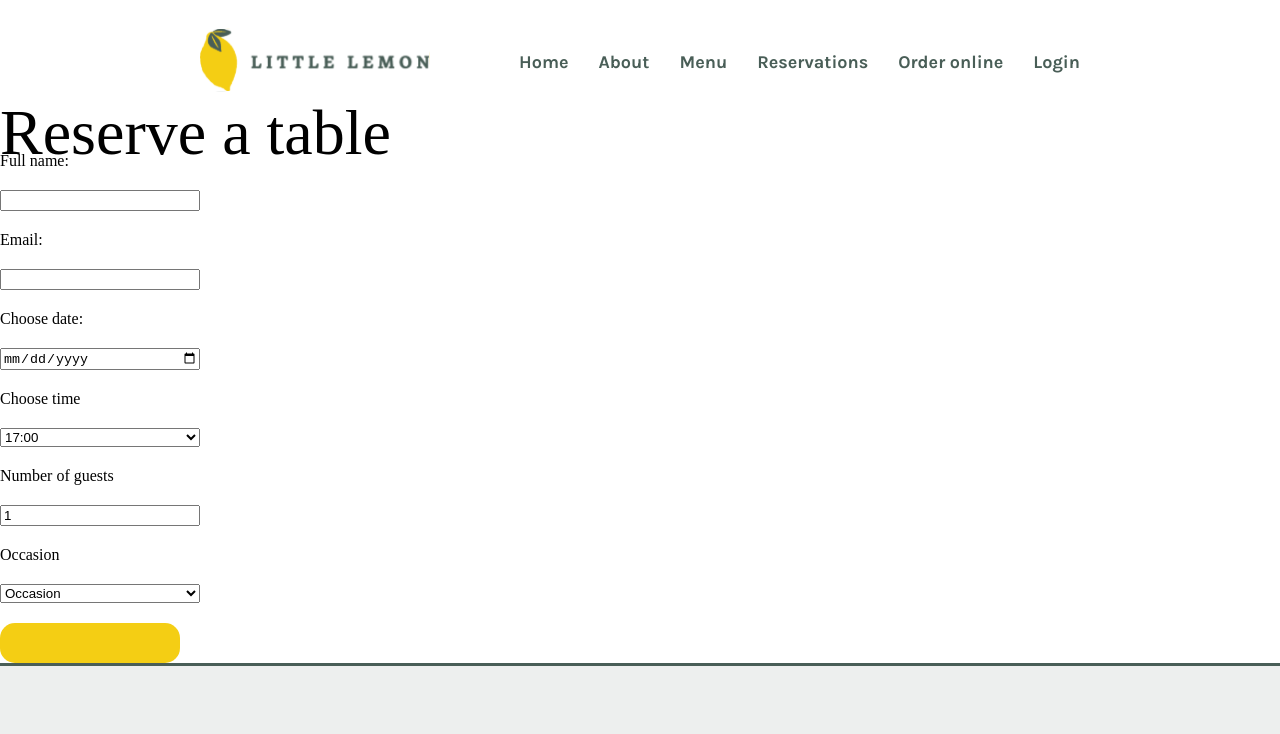
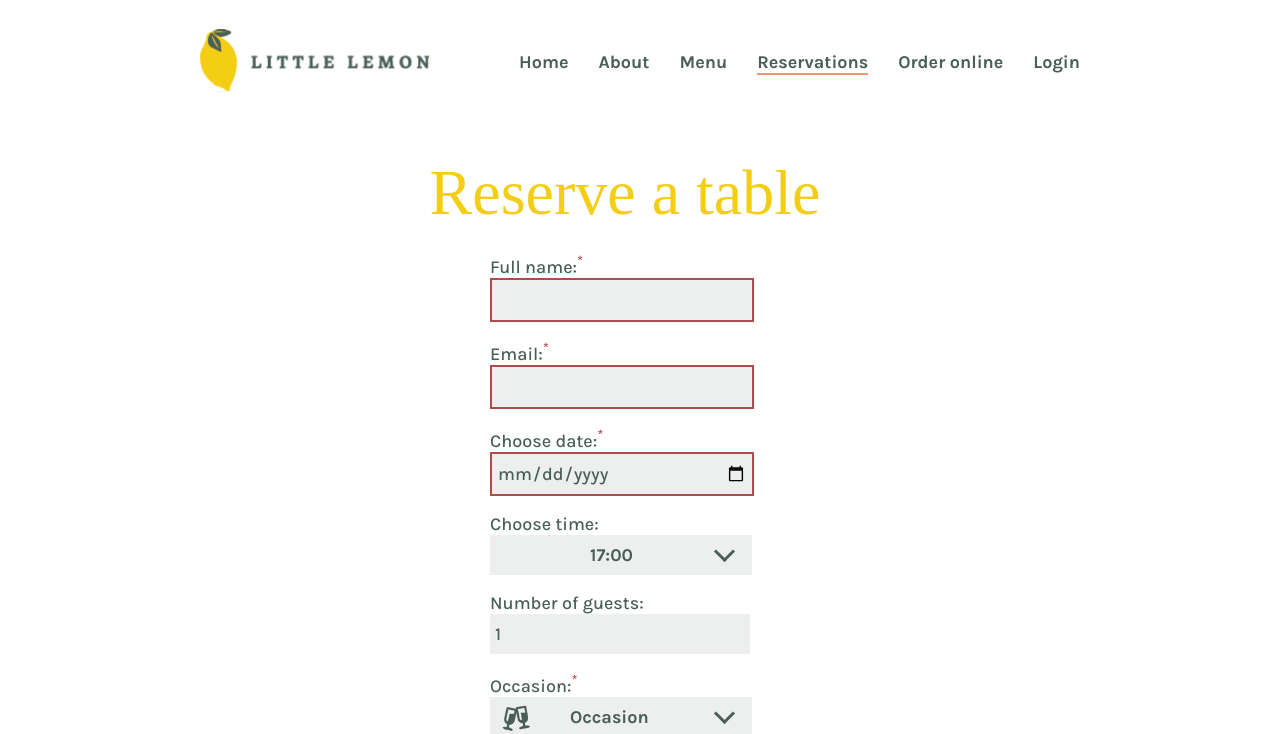
Before and after one commit to Agata10/Restaurant-app, a React (Create React App) app: page /reservations in a window 1280 px wide. Shown: the top 734 px of the page. Built offline with nearby package versions, Linux system fonts and the light colour scheme; a web font is replaced by a local one.

Commit message:
Add style for form element and navigation links

```diff
--- a/src/components/BookingForm.js
+++ b/src/components/BookingForm.js
@@ -2,6 +2,7 @@ import React from 'react';
 import { useState } from 'react';
 import { useFormik } from 'formik';
 import * as Yup from 'yup';
+import icon from '../images/Champagne.png';
 
 export const BookingForm = (props) => {
   const [name, setName] = useState('');
@@ -70,18 +71,17 @@ export const BookingForm = (props) => {
 
   return (
     <>
-      <h1>Reserve a table</h1>
-      <form
-        style={{ display: 'grid', maxWidth: '200px', gap: '20px' }}
-        onSubmit={formik.handleSubmit}
-      >
-        <label htmlFor="name">Full name: </label>
+      <h1 className="reserve-table-heading">Reserve a table</h1>
+      <form onSubmit={formik.handleSubmit}>
+        <label htmlFor="name">
+          Full name:<sup className="star">*</sup>
           <input
             type="string"
             id="name"
             name="name"
             data-testid="name"
             autoComplete="on"
+            required
             onBlur={formik.handleBlur}
             value={name}
             onChange={(e) => {
@@ -89,15 +89,18 @@ export const BookingForm = (props) => {
               formik.handleChange(e);
             }}
           />
+        </label>
         {formik.touched.name && formik.errors.name ? (
-          <div>{formik.errors.name}</div>
+          <div className="error">{formik.errors.name}</div>
         ) : null}
-        <label htmlFor="email">Email: </label>
+        <label htmlFor="email">
+          Email:<sup className="star">*</sup>
           <input
             type="email"
             id="email"
             name="email"
             data-testid="email"
+            required
             autoComplete="on"
             value={email}
             onChange={(e) => {
@@ -106,15 +109,18 @@ export const BookingForm = (props) => {
             }}
             onBlur={formik.handleBlur}
           />
+        </label>
         {formik.touched.email && formik.errors.email ? (
-          <div>{formik.errors.email}</div>
+          <div className="error">{formik.errors.email}</div>
         ) : null}
-        <label htmlFor="date">Choose date:</label>
+        <label htmlFor="date">
+          Choose date:<sup className="star">*</sup>
           <input
             type="date"
             id="date"
             name="date"
             data-testid="date"
+            required
             value={date}
             onChange={(e) => {
               handleDateChange(e.target.value);
@@ -122,10 +128,13 @@ export const BookingForm = (props) => {
             }}
             onBlur={formik.handleBlur}
           />
+        </label>
         {formik.touched.date && formik.errors.date ? (
-          <div>{formik.errors.date}</div>
+          <div className="error">{formik.errors.date}</div>
         ) : null}
-        <label htmlFor="time">Choose time</label>
+        <label htmlFor="time">
+          Choose time:
+          <div className="select-time">
             <select
               id="time"
               name="time"
@@ -141,10 +150,14 @@ export const BookingForm = (props) => {
                 <option key={avTime}>{avTime}</option>
               ))}
             </select>
+            <div className="arrow-time"></div>
+          </div>
+        </label>
         {formik.touched.time && formik.errors.time ? (
-          <div>{formik.errors.time}</div>
+          <div className="error">{formik.errors.time}</div>
         ) : null}
-        <label htmlFor="guests">Number of guests</label>
+        <label htmlFor="guests">
+          Number of guests:
           <input
             type="number"
             placeholder="1"
@@ -160,22 +173,39 @@ export const BookingForm = (props) => {
             }}
             onBlur={formik.handleBlur}
           />
+        </label>
         {formik.touched.guests && formik.errors.guests ? (
-          <div>{formik.errors.guests}</div>
+          <div className="error">{formik.errors.guests}</div>
         ) : null}
-        <label htmlFor="occasion">Occasion</label>
+        <label htmlFor="occasion">
+          Occasion:<sup className="star">*</sup>
+          <div className="select">
+            <img className="icon-occasion" src={icon} alt="icon" />
             <select
               id="occasion"
               name="occasion"
               data-testid="occasion"
               value={occasion}
+              required
               onChange={(e) => {
                 setOccasion(e.target.value);
                 formik.handleChange(e);
+
+                if (e.target.value === 'Occasion') {
+                  e.target.classList.remove('active');
+                  document
+                    .querySelector('.arrow-select')
+                    .classList.remove('active');
+                } else {
+                  e.target.classList.add('active');
+                  document
+                    .querySelector('.arrow-select')
+                    .classList.add('active');
+                }
               }}
               onBlur={formik.handleBlur}
             >
-          <option defaultValue="">Occasion</option>
+              <option value="">Occasion</option>
               <option value="birthday">Birthday</option>
               <option value="engagement">Engagement</option>
               <option value="anniversary">Anniversary</option>
@@ -183,15 +213,21 @@ export const BookingForm = (props) => {
               <option value="gender reveal">Gender Reveal</option>
               <option value="gradiuation">Gradiuation</option>
             </select>
+            <div className="arrow-select"></div>
+          </div>
+        </label>
         {formik.touched.occasion && formik.errors.occasion ? (
-          <div>{formik.errors.occasion}</div>
+          <div className="error">{formik.errors.occasion}</div>
         ) : null}
         <button
+          aria-label="On Click"
           id="submit"
           type="submit"
-          value="Make Your reservation"
+          value="Make your reservation"
           disabled={!formik.isValid || !formik.dirty}
-        />
+        >
+          Make your reservation
+        </button>
       </form>
     </>
   );
--- a/src/components/BookingPage.js
+++ b/src/components/BookingPage.js
@@ -1,9 +1,10 @@
 import React from 'react';
 import { BookingForm } from './BookingForm';
+import '../styles/BookingForm.css';
 
 export const BookingPage = (props) => {
   return (
-    <div>
+    <div className="booking-form">
       <BookingForm
         avaiableTimes={props.avaiableTimes}
         dispatch={props.dispatch}
--- a/src/components/Button.js
+++ b/src/components/Button.js
@@ -8,7 +8,7 @@ const linkStyle = {
 };
 export const Button = (props) => {
   return (
-    <button className="btn" type="button">
+    <button className="btn" type="button" aria-label="On Click">
       <Link to={props.link} style={linkStyle}>
         {' '}
         {props.title}{' '}
--- a/src/components/Main.js
+++ b/src/components/Main.js
@@ -1,8 +1,8 @@
 import { Homepage } from './Homepage';
 import { BookingPage } from './BookingPage';
 import { ConfirmedBooking } from './ConfirmedBooking';
-import { Route, Routes, useNavigate } from 'react-router-dom';
-import { useReducer } from 'react';
+import { Route, Routes, json, useNavigate } from 'react-router-dom';
+import { useReducer, useEffect, useState } from 'react';
 import { fetchData, submitAPI } from '../API';
 
 const initializeTimes = { avaiableTimes: fetchData(new Date()) };
--- a/src/components/Nav.js
+++ b/src/components/Nav.js
@@ -1,6 +1,6 @@
 import { useState } from 'react';
 import '../styles/Nav.css';
-import { Link } from 'react-router-dom';
+import { Link, NavLink } from 'react-router-dom';
 import { HashLink } from 'react-router-hash-link';
 import Hamburger from '../images/hamburger.svg';
 
@@ -17,9 +17,14 @@ function Nav() {
       </div>
       <ul className={`nav-elements  ${showNav && 'active'}`}>
         <li>
-          <Link className="nav-item" to="/">
+          <NavLink
+            className={(navData) =>
+              navData.isActive ? ' nav-item underline' : 'nav-item'
+            }
+            to="/"
+          >
             Home
-          </Link>
+          </NavLink>
         </li>
         <li>
           <HashLink className="nav-item" to="/#about">
@@ -27,24 +32,45 @@ function Nav() {
           </HashLink>
         </li>
         <li>
-          <Link className="nav-item" to="/menu">
+          <NavLink
+            className={(navData) =>
+              navData.isActive ? ' nav-item underline' : 'nav-item'
+            }
+            to="/menu"
+          >
             Menu
-          </Link>
+          </NavLink>
         </li>
         <li>
-          <Link className="nav-item" to="/reservations">
+          <NavLink
+            className={(navData) =>
+              navData.isActive ? ' nav-item underline' : 'nav-item'
+            }
+            to="/reservations"
+          >
             Reservations
-          </Link>
+          </NavLink>
         </li>
         <li>
-          <Link className="nav-item" to="/order-online">
+          <NavLink
+            target="_blank"
+            className={(navData) =>
+              navData.isActive ? ' nav-item underline' : 'nav-item'
+            }
+            to="https://www.ubereats.com/"
+          >
             Order online
-          </Link>
+          </NavLink>
         </li>
         <li>
-          <Link className="nav-item" to="/login">
+          <NavLink
+            className={(navData) =>
+              navData.isActive ? ' nav-item underline' : 'nav-item'
+            }
+            to="/login"
+          >
             Login
-          </Link>
+          </NavLink>
         </li>
       </ul>
     </nav>
--- a/src/index.css
+++ b/src/index.css
@@ -58,6 +58,14 @@ a:visited {
   color: var(--primary-yellow);
 }
 
+li:hover {
+  transform: scale(1.2);
+}
+
+.underline {
+  border-bottom: 2px solid var(--secondary-koral);
+}
+
 p {
   font-weight: 700;
   font-family: var(--secondary-font);
@@ -80,7 +88,9 @@ button {
   cursor: pointer;
 }
 
-
+button:hover {
+  background-color: var(--secondary-koral);
+}
 
 .contact-info {
   display: flex;
--- /dev/null
+++ b/src/styles/BookingForm.css
@@ -0,0 +1,155 @@
+.booking-form {
+    display: grid;
+    gap: 0px;
+    justify-content: center;
+    justify-items: center;
+    padding-top: 60px;
+}
+
+.reserve-table-heading {
+    text-align: center;
+    color: var(--primary-yellow);
+    padding-right: 30px;
+}
+
+form {
+    display: grid;
+    gap: 12px;
+    justify-content: center;
+    width: 300px;
+    padding: 40px 0px 80px 0px;
+}
+
+input,
+select {
+    width: 250px;
+    height: 30px;
+    font-family: var(--secondary-font-fam);
+    font-size: 18px;
+    font-weight: 500;
+    color: var(--primary-green);
+    padding: 5px;
+}
+
+input {
+    border: 0px;
+    background-color: #EDEFEE;
+}
+
+input:invalid {
+    outline: none;
+    border: 2px solid rgb(176, 75, 75);
+}
+
+sup {
+    color: rgb(176, 75, 75);
+    font-family: var(--secondary-font-fam);
+}
+
+input:focus {
+    outline: none;
+    border: 1px solid var(--primary-green);
+}
+
+label {
+    font-family: var(--secondary-font-fam);
+    font-size: 18px;
+    font-weight: 500;
+    color: var(--primary-green);
+    padding-bottom: 5px;
+}
+
+.select,
+.select-time {
+    position: relative;
+    display: inline-block;
+    width: 262px;
+}
+
+.select select::-ms-expand {
+    display: none;
+}
+
+select {
+    appearance: none;
+    display: inline-block;
+    cursor: pointer;
+    outline: 0;
+    height: 40px;
+    border: 0px;
+    border-radius: 0px;
+    background: #EDEFEE;
+    color: var(--primary-green);
+    padding-left: 80px;
+    appearance: none;
+    font-family: var(--secondary-font-fam);
+    font-size: 18px;
+    font-weight: 700;
+    width: 262px;
+}
+
+.select-time select {
+    padding-left: 100px;
+}
+
+.select select.active {
+    color: white;
+    background-color: var(--primary-green);
+}
+
+.arrow-select.active {
+    border: solid white;
+    top: 16px;
+    right: 15px;
+    border-width: 0 3px 3px 0;
+    transform: rotate(225deg);
+    -webkit-transform: rotate(225deg);
+}
+
+.arrow-select,
+.arrow-time {
+    position: absolute;
+    top: 9px;
+    right: 20px;
+    width: 6px;
+    height: 6px;
+    border: solid var(--primary-green);
+    border-width: 0 3px 3px 0;
+    display: inline-block;
+    padding: 3px;
+    transform: rotate(45deg);
+    -webkit-transform: rotate(45deg);
+}
+
+.icon-occasion {
+    top: 5px;
+    left: 10px;
+    width: 32px;
+    height: 32px;
+    position: absolute;
+}
+
+.error {
+    font-family: var(--secondary-font-fam);
+    font-size: 12px;
+    font-weight: 400;
+    color: rgb(176, 75, 75);
+    position: relative;
+    top: -16px;
+    left: 3px;
+    padding: 0;
+    margin: 0;
+}
+
+#submit {
+    color: var(--primary-green);
+    width: 250px;
+    font-family: var(--secondary-font-fam);
+    font-size: 16px;
+    font-weight: 700;
+}
+
+#submit:disabled {
+    color: var(--secondary-grey);
+    opacity: 0.5;
+}
```
Also changed, not shown: src/images/Champagne.png (added), 1 other file (tests, documents, lock files or other folders). Lines whose indentation alone changed are shown as unchanged.
